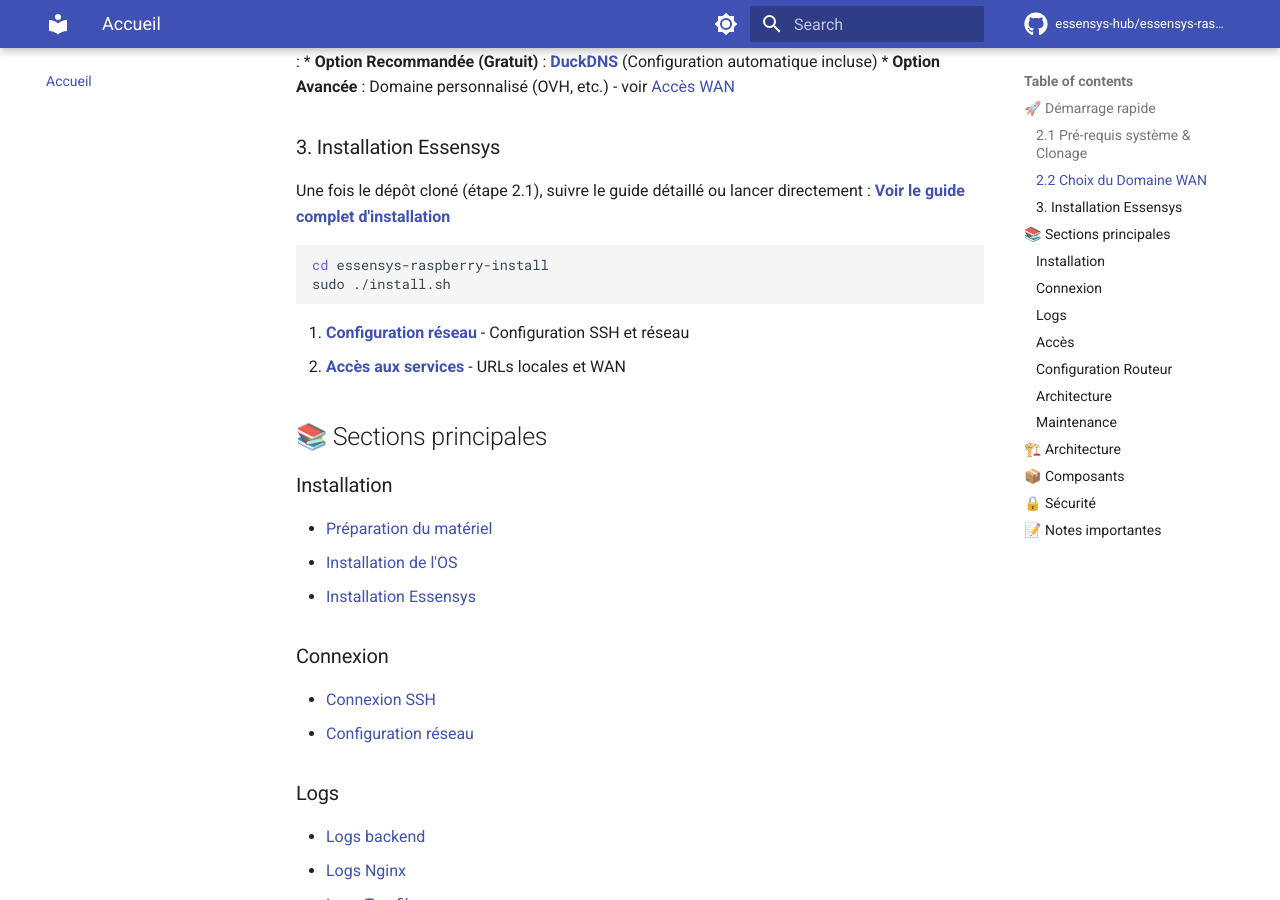
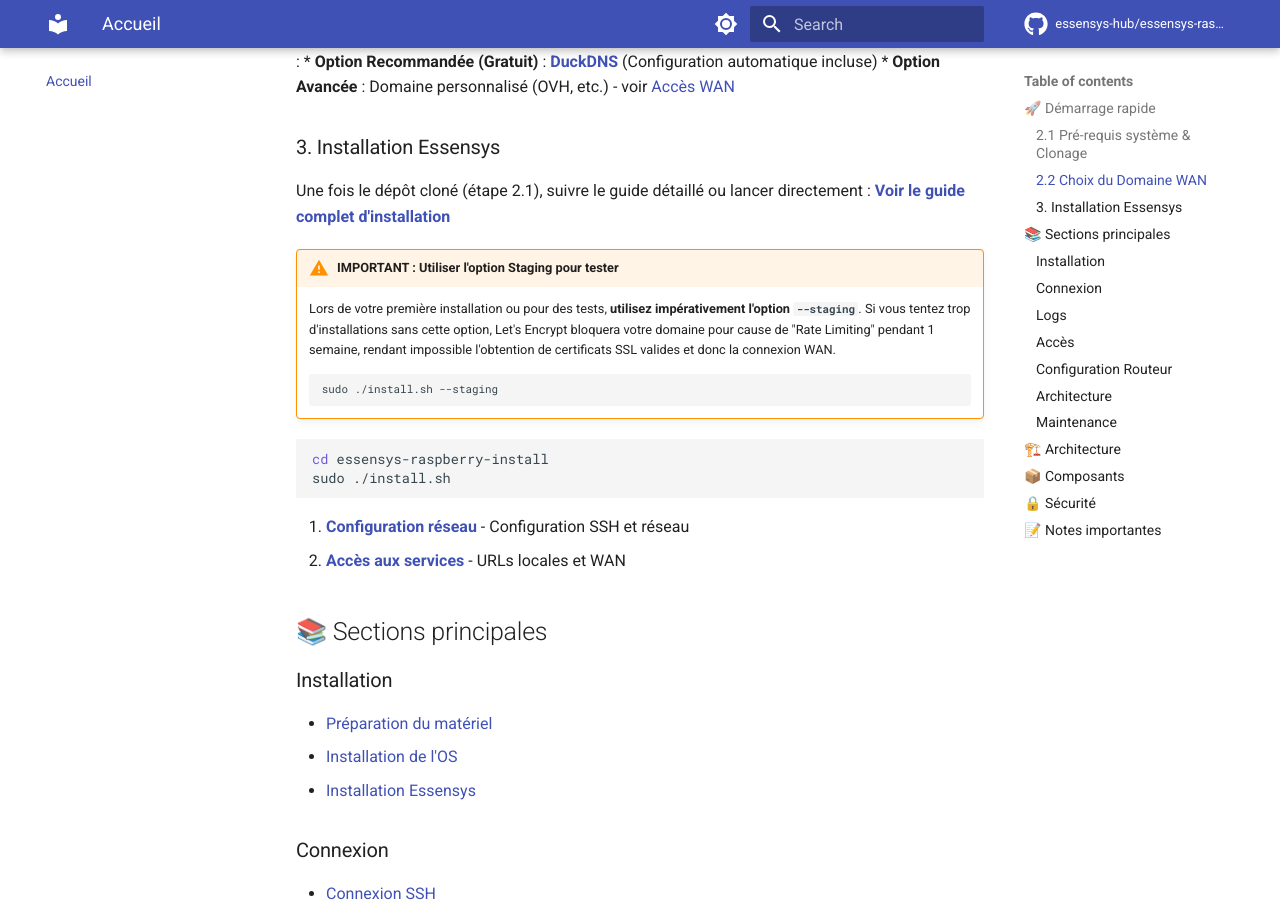
Before and after one commit to essensys-hub/essensys-raspberry-install, an MkDocs documentation site: the page built from docs/index.md, in a window 1280 px wide and 900 px high, scrolled down 669 px. Built offline with MkDocs 1.6.1 and Material for MkDocs 9.7.7, drawn with Linux system fonts in a browser that asks for light colours; comment, search, counter and statistics services are not loaded; the version menu is left out.

Commit message:
Add warning about Let's Encrypt Staging to index page

````diff
--- a/docs/index.md
+++ b/docs/index.md
@@ -22,10 +22,19 @@
 Une fois le dépôt cloné (étape 2.1), suivre le guide détaillé ou lancer directement :
 **[Voir le guide complet d'installation](installation/essensys-installation.md)**
 
+!!! warning "IMPORTANT : Utiliser l'option Staging pour tester"
+    Lors de votre première installation ou pour des tests, **utilisez impérativement l'option `--staging`**.
+    Si vous tentez trop d'installations sans cette option, Let's Encrypt bloquera votre domaine pour cause de "Rate Limiting" pendant 1 semaine, rendant impossible l'obtention de certificats SSL valides et donc la connexion WAN.
+
+    ```bash
+    sudo ./install.sh --staging
+    ```
+
 ```bash
 cd essensys-raspberry-install
 sudo ./install.sh
 ```
+
 
 4. **[Configuration réseau](connexion/configuration-reseau.md)** - Configuration SSH et réseau
 5. **[Accès aux services](acces/index.md)** - URLs locales et WAN
````
